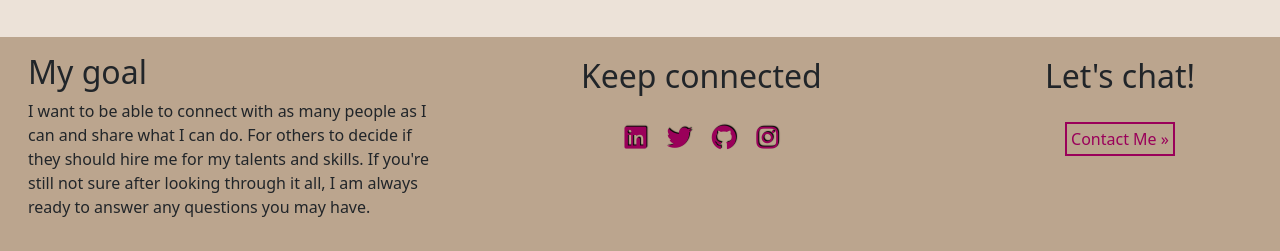
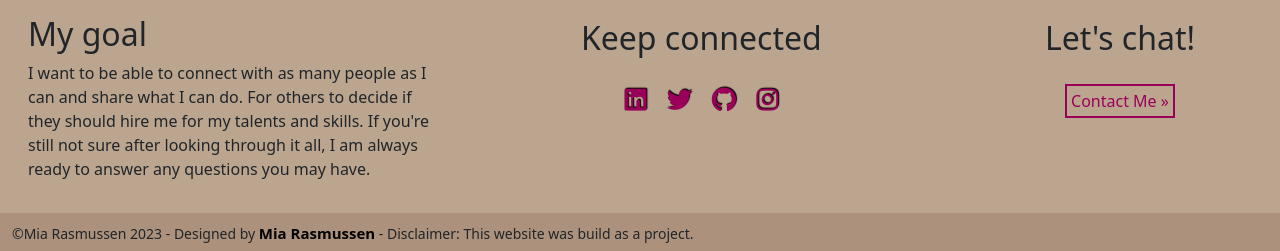
Before and after one commit to Code-Institute-Submissions/MiaRasmussen05-PP4, a Django app: page / in a window 1280 px wide. Shown: the part 549-800 px from the top of the page. Run offline with Django 3.2, Linux system fonts and the light colour scheme; the visitor is signed in with stand-in values (Sample User, id 1); some libraries are stand-ins or nearby versions.

Commit message:
Add top and bottom alert container and add more style to nav

```diff
--- a/static/css/style.css
+++ b/static/css/style.css
@@ -27,7 +27,13 @@ body {
     text-decoration: underline;
 }
 
-/* Navbar */
+/* Header */
+
+.site-wide-alert {
+    background-color: #9A005A;
+    border-color: #9A005A;
+    border-radius: 0;
+}
 
 .logo {
     width: 200px;
@@ -36,6 +42,16 @@ body {
 
 .offcanvas, .dropdown-menu, .bg-sandcolor {
     background-color: #BBA58E;
+}
+
+.drop-menu {
+    background-color: #D1BAA1;
+    border: none;
+    border-radius: 0px;
+}
+
+.drop-menu .dropdown-item {
+    width: 90%;
 }
 
 .dropdown-item:hover {
@@ -69,3 +85,14 @@ footer .socials {
     background-color: #9A005A;
     color: #FFF;
 }
+
+.footeralert {
+    background-color: #AC927C;
+    border-color: #AC927C;
+    font-size: 14px;
+    z-index: 1;
+}
+
+.strong-name {
+    font-size: 15px;
+}
--- a/templates/base.html
+++ b/templates/base.html
@@ -28,8 +28,21 @@
 
 <body>
     <header>
+        <div class="container-fluid p-0 w-100">
+            {% if not user.is_authenticated %}
+            <div class="container-fluid alert-container">
+                <div class="row">
+                    <div class="m-0 p-0">
+                        <div class="site-wide-alert alert text-center text-white m-0 p-1">
+                            <strong>Sign Up</strong> So you don't miss out on anything!
+                        </div>
+                    </div>
+                </div>
+            </div>
+            {% endif %}
+        </div>
 
-        <nav class="navbar navbar-expand-lg fixed-top">
+        <nav class="navbar navbar-expand-lg">
             <div class="container-fluid">
                 <a class="navbar-brand" href="{% url 'home' %}">
                     <img class="logo" src="https://imgur.com/oZvKQcu.png" alt="Mia Rassmusen Name Logo">
@@ -45,24 +58,24 @@
                         <button type="button" class="btn-close text-reset" data-bs-dismiss="offcanvas"
                             aria-label="Close"></button>
                     </div>
-                    <div class="offcanvas-body">
-                        <ul class="navbar-nav justify-content-center align-self-center flex-grow-1 ms-0">
-                            <li class="nav-item">
+                    <div class="offcanvas-body p-0">
+                        <ul class="navbar-nav justify-content-center align-self-center flex-grow-1 ms-0 p-3 pb-2 p-lg-0">
+                            <li class="nav-item mb-2 mb-lg-0">
                                 <a class="nav-link link" href="{% url 'home' %}">Home</a>
                             </li>
-                            <li class="nav-item">
+                            <li class="nav-item mb-2 mb-lg-0">
                                 <a class="nav-link link" href="#">Shop</a>
                             </li>
-                            <li class="nav-item">
+                            <li class="nav-item mb-2 mb-lg-0">
                                 <a class="nav-link link" href="#">Blog</a>
                             </li>
-                            <li class="nav-item">
+                            <li class="nav-item mb-2 mb-lg-0">
                                 <a class="nav-link link" href="#">Portfolio</a>
                             </li>
-                            <li class="nav-item">
+                            <li class="nav-item mb-2 mb-lg-0">
                                 <a class="nav-link link" href="#">Gallery</a>
                             </li>
-                            <li class="nav-item">
+                            <li class="nav-item mb-2 mb-lg-0">
                                 <a class="nav-link link" href="#">Contact</a>
                             </li>
                         </ul>
@@ -70,28 +83,28 @@
                         <ul class="navbar-nav justify-content-end align-self-center">
                             {% if user.is_authenticated %}
                             <li class="nav-item dropdown">
-                                <a class="nav-link dropdown-toggle d-none d-lg-block" href="#"
+                                <a class="nav-link dropdown-toggle d-none d-lg-block pe-3 ps-lg-0 me-4" href="#"
                                     id="offcanvasNavbarDropdown" role="button" data-bs-toggle="dropdown"
                                     aria-expanded="false">
                                     Profile Image
                                     <!-- image of user -->
                                 </a>
-                                <a class="nav-link link dropdown-toggle d-block d-lg-none" href="#"
+                                <a class="nav-link link dropdown-toggle d-block d-lg-none ps-3 pe-lg-0 me-4" href="#"
                                     id="offcanvasNavbarDropdown" role="button" data-bs-toggle="dropdown"
                                     aria-expanded="false">
                                     Username
                                     <!-- name of user -->
                                 </a>
-                                <ul class="dropdown-menu" aria-labelledby="offcanvasNavbarDropdown">
-                                    <li><a class="dropdown-item link" href="#">Profile</a></li>
-                                    <li><a class="dropdown-item link" href="#">Favorites</a></li>
-                                    <li><a class="dropdown-item link" href="#">My Cart</a></li>
-                                    <li><a class="dropdown-item link" href="#">My Orders</a></li>
-                                    <li><a class="dropdown-item link" href="#">Edit</a></li>
+                                <ul class="dropdown-menu drop-menu" aria-labelledby="offcanvasNavbarDropdown">
+                                    <li><a class="dropdown-item link p-0 mb-2 ms-3" href="#">Profile</a></li>
+                                    <li><a class="dropdown-item link p-0 mb-2 ms-3" href="#">Favorites</a></li>
+                                    <li><a class="dropdown-item link p-0 mb-2 ms-3" href="#">My Cart</a></li>
+                                    <li><a class="dropdown-item link p-0 mb-2 ms-3" href="#">My Orders</a></li>
+                                    <li><a class="dropdown-item link p-0 mb-2 ms-3" href="#">Edit</a></li>
                                     <li>
                                         <hr class="dropdown-divider mt-3">
                                     </li>
-                                    <li><a class="dropdown-item link logout-nav mt-5"
+                                    <li><a class="dropdown-item link logout-nav p-0 mt-5 mb-2 ms-3"
                                             href="{% url 'account_logout' %}">Logout</a></li>
                                 </ul>
                             </li>
@@ -152,6 +165,19 @@
             </div>
         </div>
 
+        <div class="container-fluid footeralert p-0 ps-2 w-100">
+            <div class="container-fluid alert-container">
+                <div class="row">
+                    <div class="m-0 p-1">
+                        ©Mia Rasmussen 2023 - Designed by <a class="link" href="https://github.com/MiaRasmussen05"
+                            target="_blank"><strong class="strong-name">Mia Rasmussen</strong></a> <span>- Disclaimer: This website was
+                            build
+                            as a project.</span>
+                    </div>
+                </div>
+            </div>
+        </div>
+
     </footer>
 </body>
 
```
